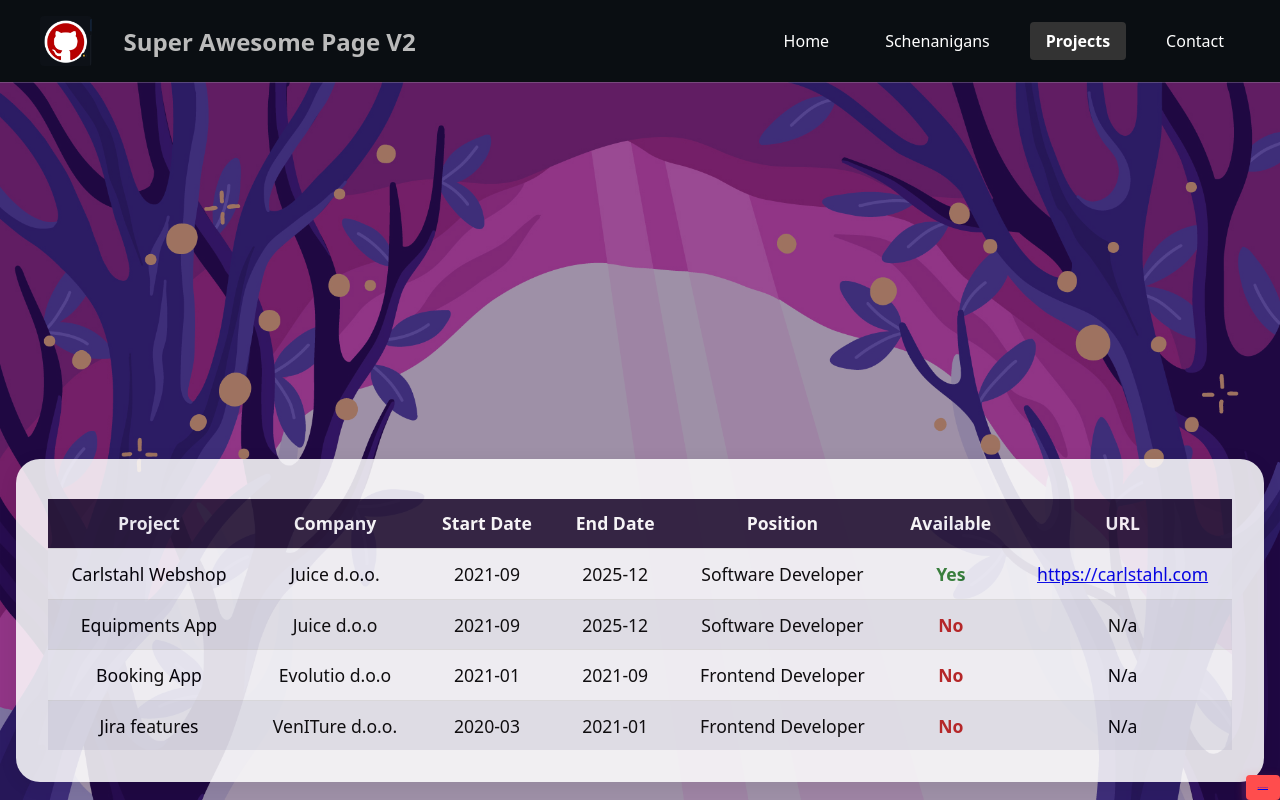
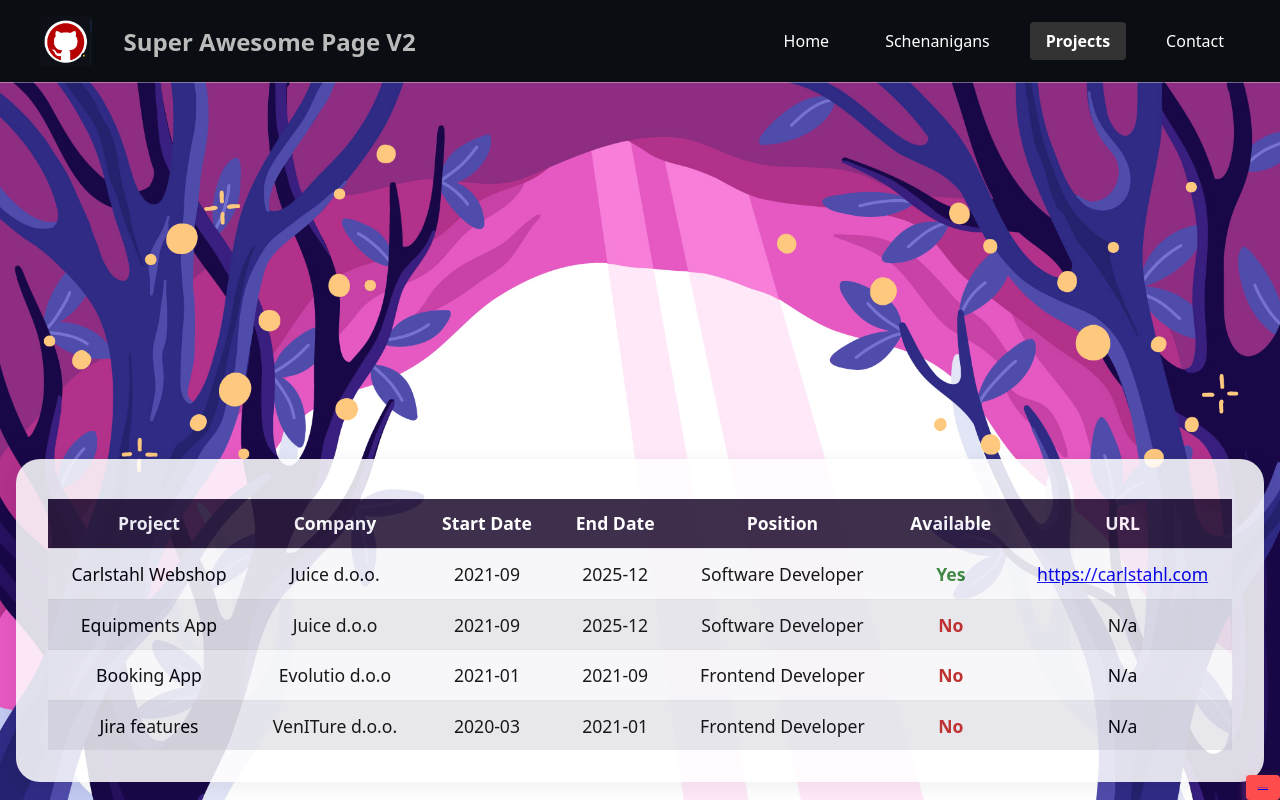
Before and after one commit to matgas14/super-awesome-page-V2, an Angular app: page /projects in a window 1280 px wide. Shown: the top 800 px of the page. Built offline with nearby package versions, Linux system fonts and the light colour scheme.

Commit message:
fixing css smells

```diff
--- a/src/app/app.scss
+++ b/src/app/app.scss
@@ -72,16 +72,15 @@
   @media (max-width: 768px) {
     position: absolute;
     flex-direction: column;
+    width: 15rem;
     gap: 0;
-    width: 100%;
     background-color: #0A0E12;
     box-shadow: none;
     padding: 0;
     top: 82px;
-    left: 401px;
+    right: 0px;
     z-index: 999;
     a {
-      width: 100%;
       padding: 1rem;
       font-size: 1.1rem;
       background: #181c22;
--- a/src/app/contact/contact.scss
+++ b/src/app/contact/contact.scss
@@ -90,19 +90,6 @@
 }
 .slider-arrow-right {
 	margin-left: 1.5rem;
-}
-
-.contact-container::before {
-	content: '';
-	position: fixed;
-	top: 82px;
-	left: 0;
-	width: 100vw;
-	height: 1078px;
-	background: rgba(40, 10, 60, 0.45); /* semi-transparent purple shade */
-	z-index: 0;
-	pointer-events: none;
-
 }
 
 .contact-card {
--- a/src/app/home/home.scss
+++ b/src/app/home/home.scss
@@ -1,6 +1,5 @@
 @import url('https://fonts.googleapis.com/css2?family=Fredoka:wght@400;700&display=swap');
 
-// New container for hero and grid
 .home-container {
   background-image: url('/background.jpg');
   background-size: cover;
@@ -155,7 +154,6 @@
   }
 }
 
-/* CTA Button */
 .cta-button {
   display: inline-block;
   padding: 0.8rem 1.5rem;
@@ -182,7 +180,6 @@
   }
 }
 
-/* Wizard Image: Row 3-4, Column 2 */
 .wizard-image {
   grid-column: 2;
   grid-row: 2 / 4;
--- a/src/app/projects/projects.scss
+++ b/src/app/projects/projects.scss
@@ -13,8 +13,6 @@
 	background-color: #e5e5eb;
 }
 
-// Projects page background and overlay (mirroring contact)
-
 .projects-container {
 	min-height: 1077px;
 	display: flex;
@@ -22,21 +20,8 @@
 	justify-content: center;
 	position: relative;
 	z-index: 0;
-	/* Only background image, overlay is on ::before */
 	background: url('/projects-background.jpg') no-repeat center center fixed;
 	background-size: cover;
-}
-
-.projects-container::before {
-	content: '';
-	position: fixed;
-	top: 82px;
-	left: 0;
-	width: 100vw;
-	height: 1078px;
-	background: rgba(40, 10, 60, 0.45); /* semi-transparent purple shade */
-	z-index: 0;
-	pointer-events: none;
 }
 
 .projects-table-wrapper {
--- a/src/styles.scss
+++ b/src/styles.scss
@@ -1,8 +1,6 @@
-/* You can add global styles to this file, and also import other style files */
 @import 'swiper/swiper-bundle.css';
 body {
     margin: 0;
-    overflow: hidden;
 }
 
 .btn {
```
